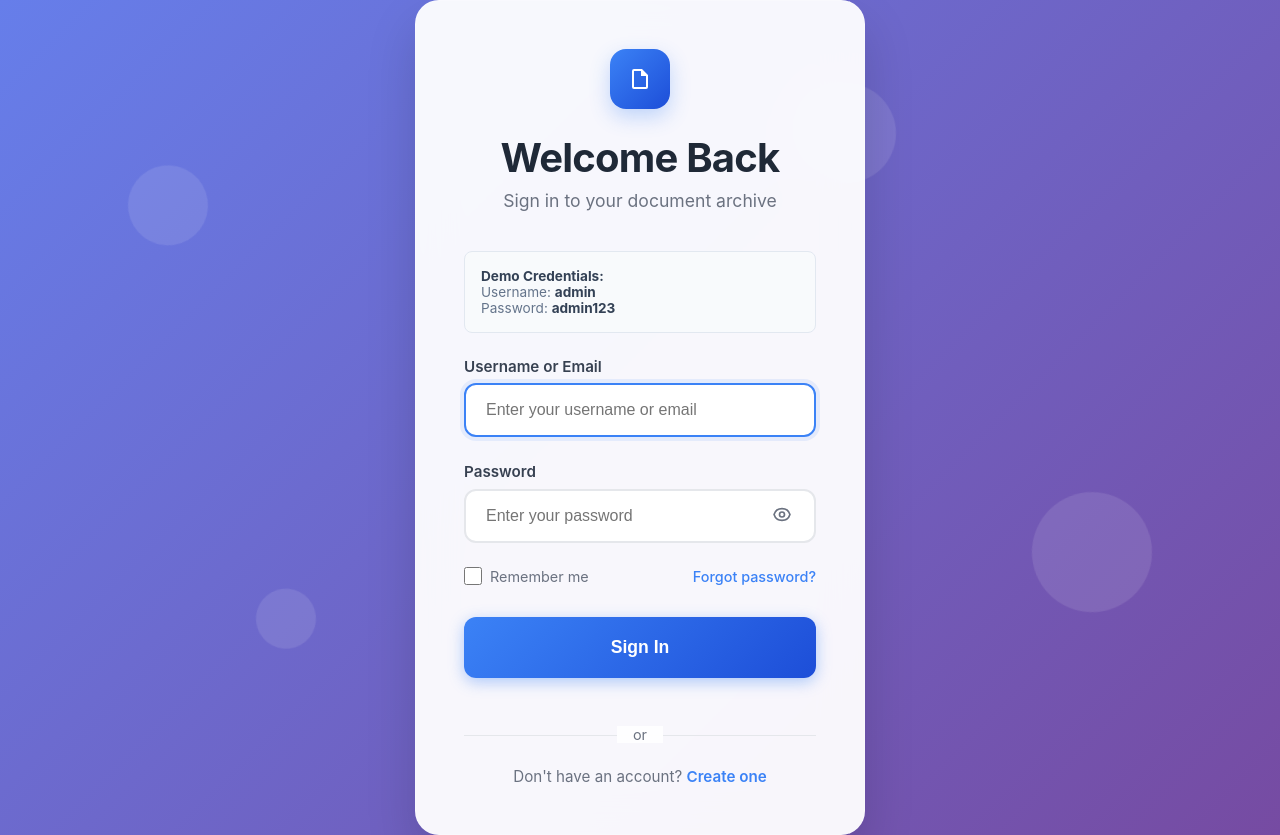
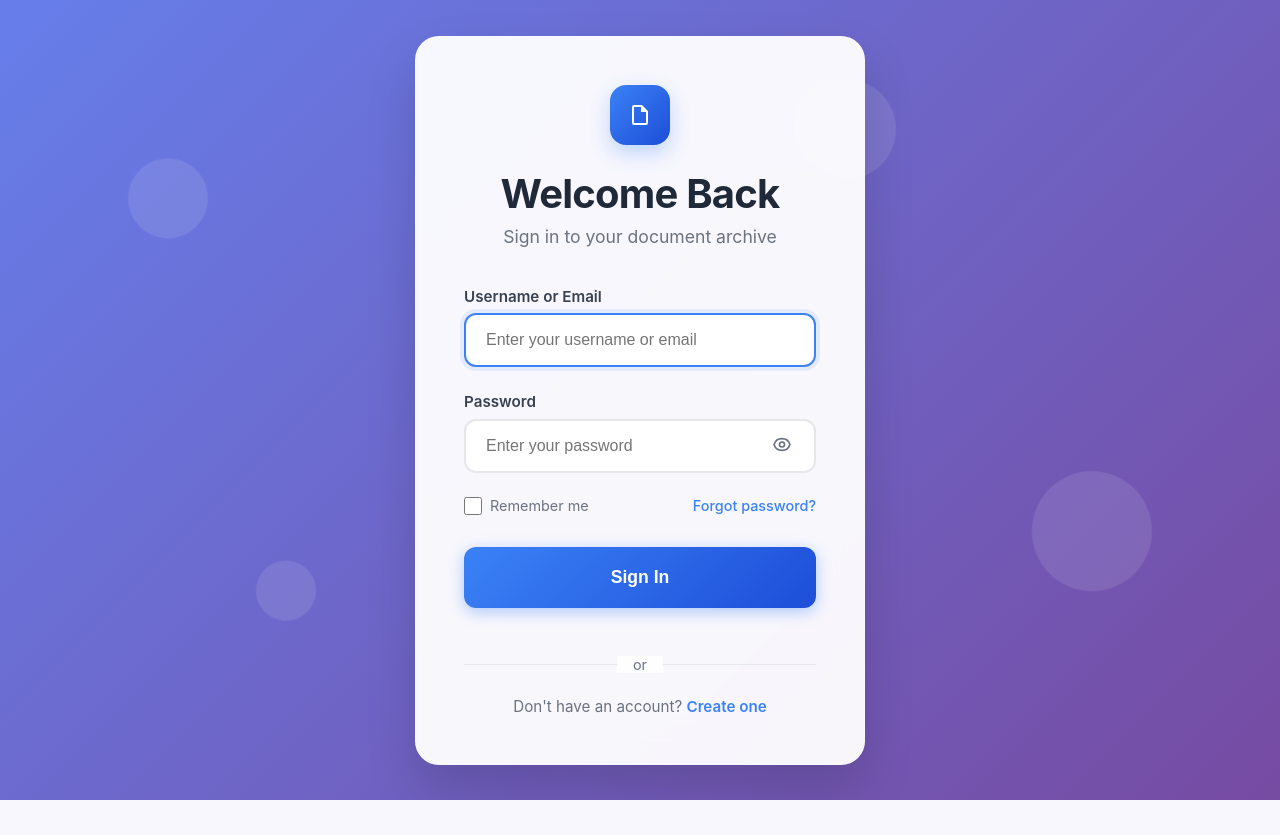
Before and after one commit to LixUb/e-arsip, a PHP site: page /login.php in a window 1280 px wide. After the commit the page ends 800 px from the top, so only its background shows below. Run offline with PHP 8.4, Linux system fonts and the light colour scheme.

Commit message:
last commit

```diff
--- a/sql/schema.sql
+++ /dev/null
@@ -1,6 +0,0 @@
-CREATE TABLE documents (
-    id INT AUTO_INCREMENT PRIMARY KEY,
-    filename VARCHAR(255) NOT NULL,
-    filepath VARCHAR(255) NOT NULL,
-    uploaded_at TIMESTAMP DEFAULT CURRENT_TIMESTAMP
-);
--- a/src/login.php
+++ b/src/login.php
@@ -402,11 +402,7 @@
         </div>
 
         <!-- Demo credentials info -->
-        <div class="demo-credentials">
-            <strong>Demo Credentials:</strong><br>
-            Username: <strong>admin</strong><br>
-            Password: <strong>admin123</strong>
-        </div>
+
 
         <!-- Message display area -->
         <div id="messageArea"></div>
```
Also changed, not shown: 1 other file.
